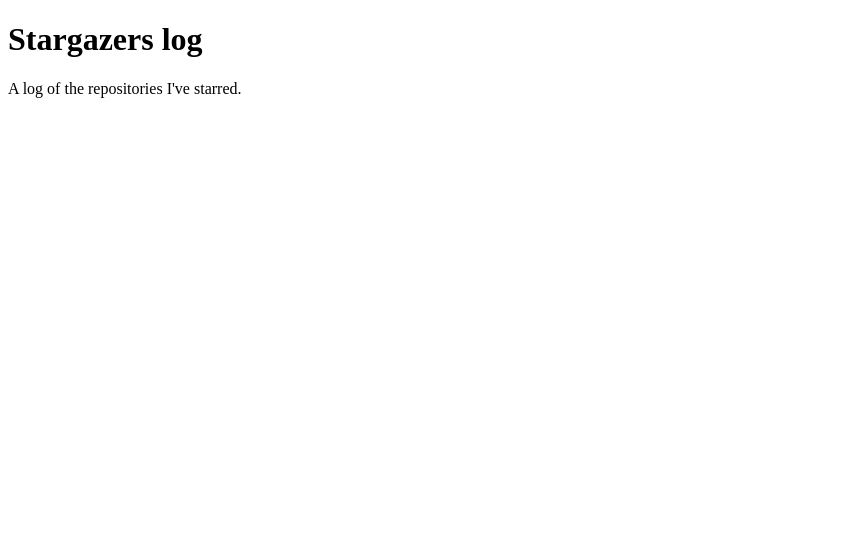
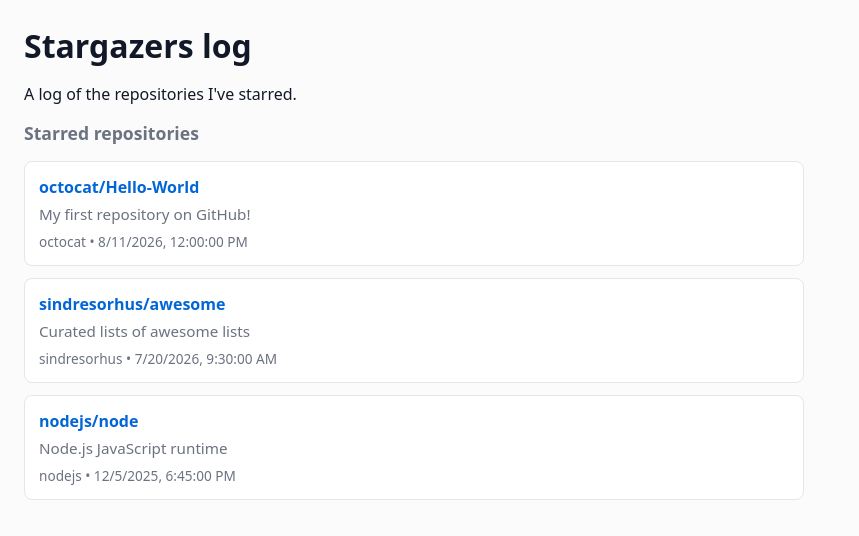
Before and after one commit to lklein3rd/stargazers-log, a plain HTML site: page index.html in a window 1280 px wide. Shown: the whole page, without its empty margins (0-859 px from the left). Drawn offline with Linux system fonts and the light colour scheme.

Commit message:
Add starred list feature

```diff
--- /dev/null
+++ b/events.json
@@ -0,0 +1,29 @@
+[
+  {
+    "repo": {
+      "full_name": "octocat/Hello-World",
+      "html_url": "https://github.com/octocat/Hello-World",
+      "description": "My first repository on GitHub!",
+      "owner": { "login": "octocat" }
+    },
+    "starred_at": "2026-08-11T12:00:00Z"
+  },
+  {
+    "repo": {
+      "full_name": "sindresorhus/awesome",
+      "html_url": "https://github.com/sindresorhus/awesome",
+      "description": "Curated lists of awesome lists",
+      "owner": { "login": "sindresorhus" }
+    },
+    "starred_at": "2026-07-20T09:30:00Z"
+  },
+  {
+    "repo": {
+      "full_name": "nodejs/node",
+      "html_url": "https://github.com/nodejs/node",
+      "description": "Node.js JavaScript runtime",
+      "owner": { "login": "nodejs" }
+    },
+    "starred_at": "2025-12-05T18:45:00Z"
+  }
+]
--- a/index.html
+++ b/index.html
@@ -2,10 +2,20 @@
 <html lang="en">
   <head>
     <meta charset="utf-8">
+    <meta name="viewport" content="width=device-width,initial-scale=1">
+    <link rel="stylesheet" href="style.css">
     <title>Stargazers log</title>
   </head>
   <body>
     <h1>Stargazers log</h1>
     <p>A log of the repositories I've starred.</p>
+    <main id="app">
+      <section id="starred">
+        <h2>Starred repositories</h2>
+        <ul id="repos" class="repo-list" aria-live="polite"></ul>
+        <p id="empty" class="empty">No starred repositories found.</p>
+      </section>
+    </main>
+    <script src="script.js" defer></script>
   </body>
 </html>
--- /dev/null
+++ b/script.js
@@ -0,0 +1,63 @@
+function formatDate(iso){
+  try{const d=new Date(iso);if(isNaN(d))return'';return d.toLocaleString();}catch(e){return''}
+}
+
+function renderRepos(data){
+  const list = document.getElementById('repos');
+  const empty = document.getElementById('empty');
+  list.innerHTML = '';
+  if(!Array.isArray(data) || data.length === 0){
+    empty.style.display = 'block';
+    return;
+  }
+  empty.style.display = 'none';
+  // Sort newest first when starred_at present
+  data.sort((a,b)=>{
+    const da = a.starred_at || a.starredAt || 0;
+    const db = b.starred_at || b.starredAt || 0;
+    return new Date(db) - new Date(da);
+  });
+  data.forEach(ev => {
+    const repo = ev.repo || ev;
+    const name = repo.full_name || repo.name || 'unknown';
+    const url = repo.html_url || repo.url || '#';
+    const desc = repo.description || '';
+    const owner = (repo.owner && repo.owner.login) || '';
+    const starredAt = ev.starred_at || ev.starredAt || '';
+
+    const li = document.createElement('li');
+    const a = document.createElement('a');
+    a.href = url;
+    a.textContent = name;
+    a.className = 'repo-name';
+    a.target = '_blank';
+    a.rel = 'noopener noreferrer';
+
+    const pDesc = document.createElement('div');
+    pDesc.className = 'repo-desc';
+    pDesc.textContent = desc;
+
+    const meta = document.createElement('div');
+    meta.className = 'meta';
+    meta.textContent = [owner, starredAt ? '• ' + formatDate(starredAt) : ''].filter(Boolean).join(' ');
+
+    li.appendChild(a);
+    if(desc) li.appendChild(pDesc);
+    li.appendChild(meta);
+    list.appendChild(li);
+  });
+}
+
+function init(){
+  fetch('events.json', {cache: 'no-store'})
+    .then(r => { if(!r.ok) throw new Error('Network error'); return r.json(); })
+    .then(renderRepos)
+    .catch(err => {
+      console.error(err);
+      const empty = document.getElementById('empty');
+      empty.textContent = 'Failed to load starred repositories.';
+      empty.style.display = 'block';
+    });
+}
+
+document.addEventListener('DOMContentLoaded', init);
--- /dev/null
+++ b/style.css
@@ -0,0 +1,28 @@
+:root{
+  --bg:#fbfbfb;
+  --card:#ffffff;
+  --muted:#6b7280;
+  --accent:#0366d6;
+  --border:#e6e6e6;
+}
+*{box-sizing:border-box}
+body{
+  font-family: system-ui, -apple-system, "Segoe UI", Roboto, "Helvetica Neue", Arial;
+  margin:0;
+  padding:24px;
+  background:var(--bg);
+  color:#111827;
+}
+h1,h2{margin:0 0 8px 0}
+h2{font-size:1.1rem;color:var(--muted)}
+.repo-list{list-style:none;margin:16px 0;padding:0;max-width:780px}
+.repo-list li{background:var(--card);border:1px solid var(--border);padding:14px;border-radius:8px;margin-bottom:12px;display:flex;flex-direction:column}
+.repo-name{font-weight:600;color:var(--accent);text-decoration:none;font-size:1rem}
+.repo-desc{color:var(--muted);margin-top:6px;font-size:0.95rem}
+.meta{margin-top:8px;color:var(--muted);font-size:0.85rem}
+.empty{color:var(--muted);display:none}
+
+@media (prefers-color-scheme:dark){
+  :root{--bg:#0b1220;--card:#071122;--muted:#9aa6b2;--accent:#58a6ff;--border:#112233}
+  body{color:#e6eef8}
+}
```
